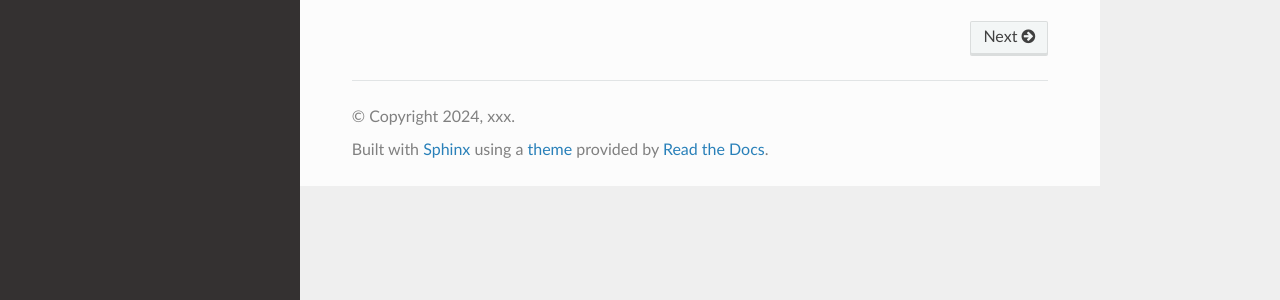
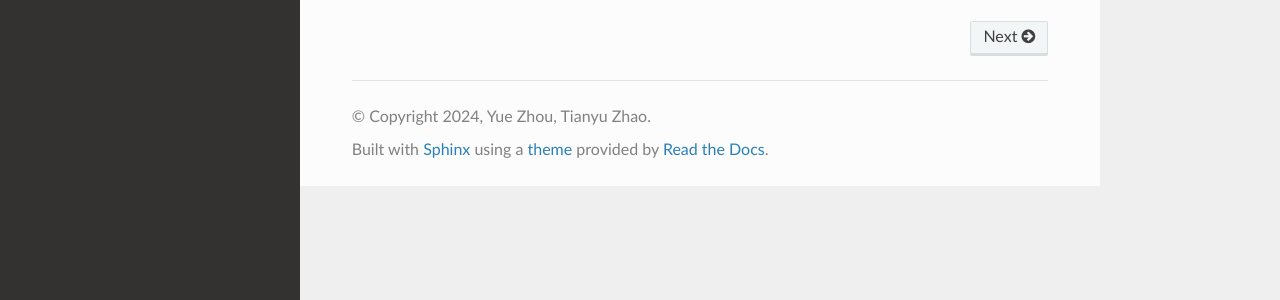
Before and after one commit to YueZhou-oh/GWDA-tutorial, a Sphinx documentation site: the page built from docs/source/index.rst, in a window 1280 px wide. Shown: the part 536-836 px from the top of the page. Built offline with Sphinx 7.4.7 and the Read the Docs theme 2.0.0, drawn with Linux system fonts in a browser that asks for light colours.

Commit message:
Update conf.py

```diff
--- a/docs/source/conf.py
+++ b/docs/source/conf.py
@@ -3,7 +3,7 @@
 # -- Project information
 
 project = 'GWDA'
-copyright = '2024, xxx'
+copyright = '2024, Yue Zhou, Tianyu Zhao'
 author = 'Yue Zhou, Tianyu Zhao'
 
 release = '0.1'
```
